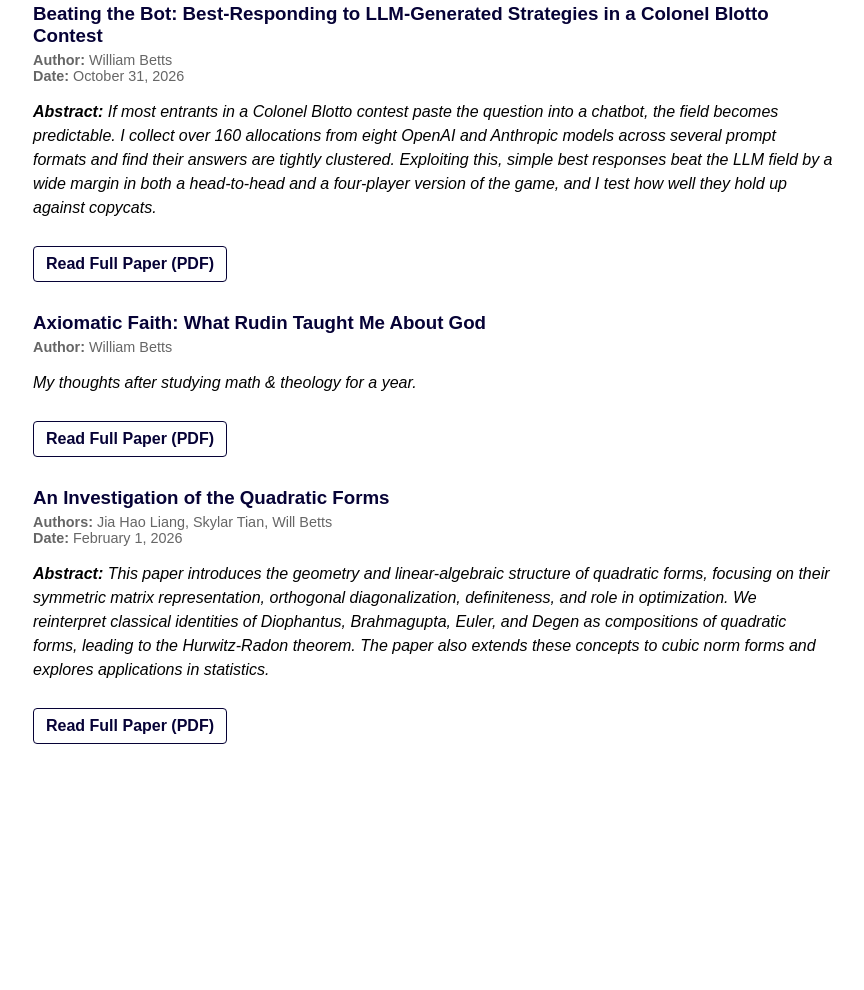
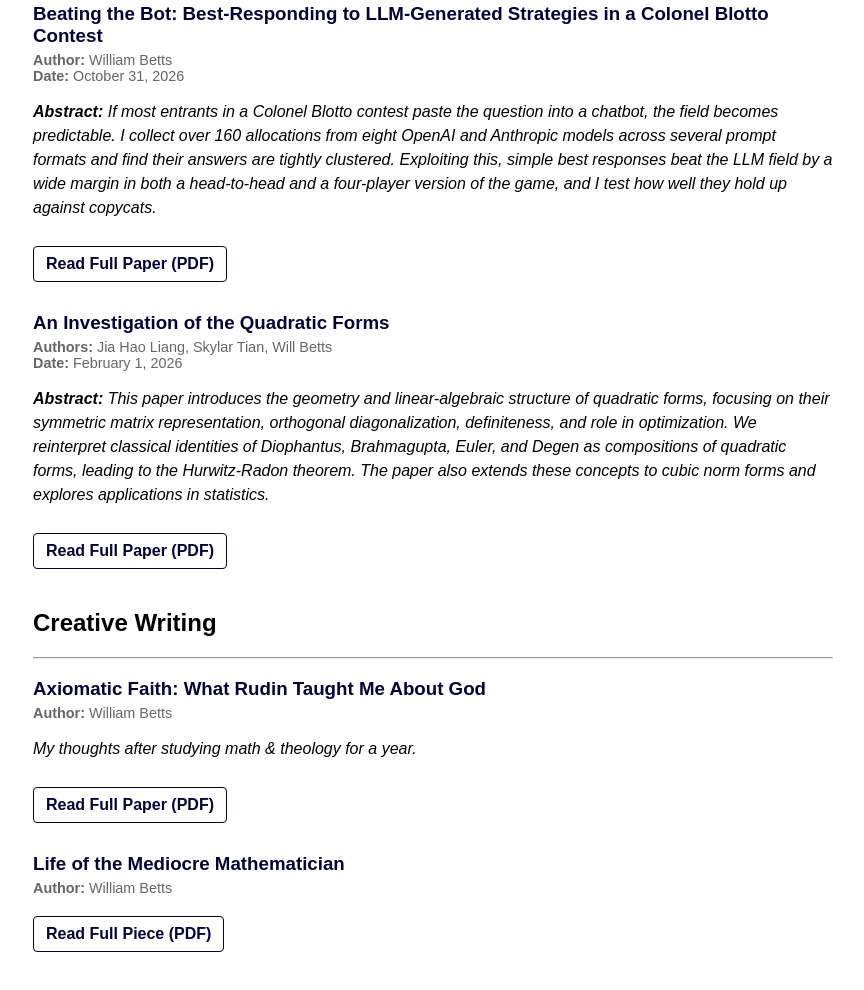
Before and after one commit to WillBetts22/PersonalWebsite, a plain HTML site: page index.html in a window 1280 px wide. Shown: the part 1003-1993 px from the top of the page, without its empty margins (207-1071 px from the left). Before the commit the page ends 1797 px from the top, so only its background shows below. Drawn offline with Linux system fonts and the light colour scheme.

Commit message:
new stuff

```diff
--- a/index.html
+++ b/index.html
@@ -58,17 +58,6 @@
       </div>
 
       <div class="project-item">
-        <h3>Axiomatic Faith: What Rudin Taught Me About God</h3>
-        <p class="meta">
-          <strong>Author:</strong> William Betts
-        </p>
-        <p class="abstract">
-          My thoughts after studying math &amp; theology for a year.
-        </p>
-        <a href="Math%20%26%20Theology%20Paper.pdf" target="_blank" class="pdf-link">Read Full Paper (PDF)</a>
-      </div>
-
-      <div class="project-item">
         <h3>An Investigation of the Quadratic Forms</h3>
         <p class="meta">
           <strong>Authors:</strong> Jia Hao Liang, Skylar Tian, Will Betts <br>
@@ -83,6 +72,29 @@
         <a href="Honors_Math_Project.pdf" target="_blank" class="pdf-link">Read Full Paper (PDF)</a>
       </div>
     </div>
+    <div class="projects">
+      <h2>Creative Writing</h2>
+      <hr>
+
+      <div class="project-item">
+        <h3>Axiomatic Faith: What Rudin Taught Me About God</h3>
+        <p class="meta">
+          <strong>Author:</strong> William Betts
+        </p>
+        <p class="abstract">
+          My thoughts after studying math &amp; theology for a year.
+        </p>
+        <a href="Math%20%26%20Theology%20Paper.pdf" target="_blank" class="pdf-link">Read Full Paper (PDF)</a>
+      </div>
+
+      <div class="project-item">
+        <h3>Life of the Mediocre Mathematician</h3>
+        <p class="meta">
+          <strong>Author:</strong> William Betts
+        </p>
+        <a href="Life_of_the_Mediocre_Mathematician.pdf" target="_blank" class="pdf-link">Read Full Piece (PDF)</a>
+      </div>
+    </div>
   </div>
 </body>
 </html>
```
Also changed, not shown: 1 other file.
